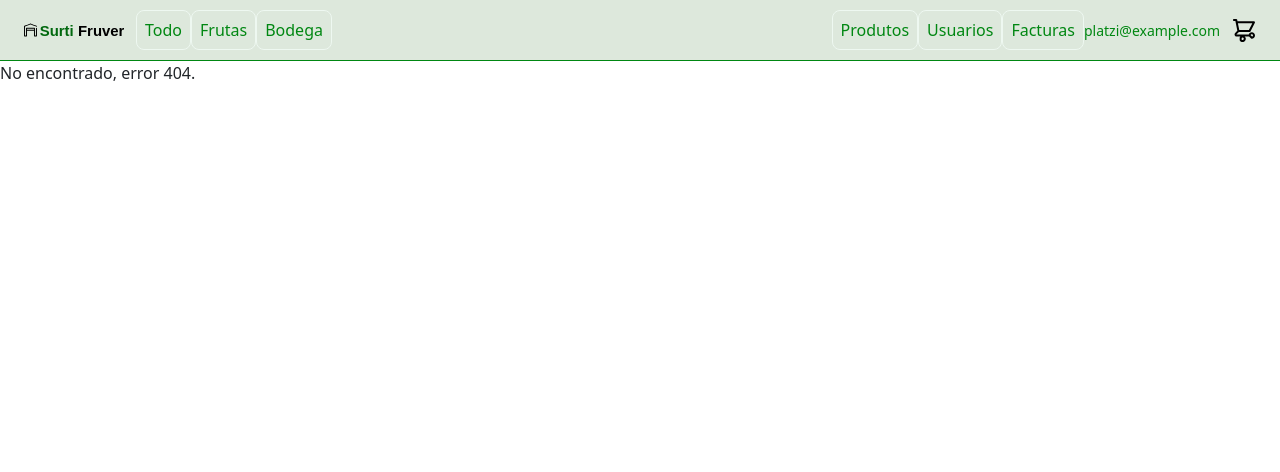
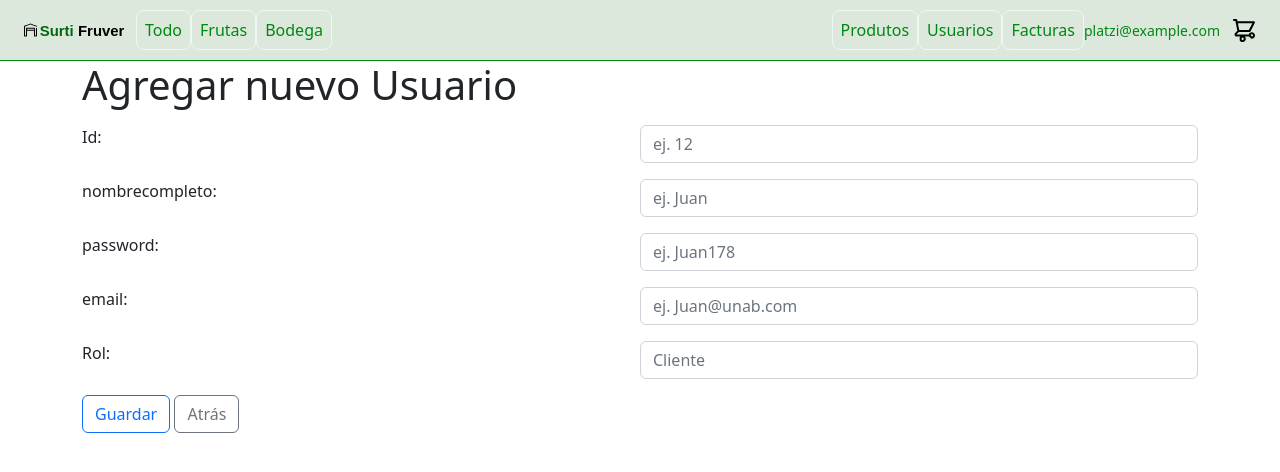
Before and after one commit to Jefferson-Benavides/front-surtifruver, a React app: page /nuevo-Usuario in a window 1280 px wide. Before the commit this address had no page. Shown: the top 472 px of the page. Built offline with nearby package versions, Linux system fonts and the light colour scheme; no server answers.

Commit message:
arreglos usuarios

```diff
--- a/src/forms/CrearUsuarios.jsx
+++ b/src/forms/CrearUsuarios.jsx
@@ -3,7 +3,7 @@ import Form from 'react-bootstrap/Form';
 import Button from 'react-bootstrap/Button';
 import { Container } from 'react-bootstrap';
 import { Link, NavLink, useParams } from 'react-router-dom';
-import { findUsuariosById, guardarUsuarios, listaUsuarios } from '../server/Server';
+import { findUsuarioById, guardarUsuarios, listaUsuarios } from '../server/Server';
 
 const CrearUsuarios= () => {
 
@@ -96,6 +96,7 @@ const CrearUsuarios= () => {
                     <Form.Control
                         type="tel"
                         required
+                        placeholder='ej. Juan@unab.com'
                         name="email"
                         onChange={handleChange}
                         value={Usuarios.Email}
@@ -107,20 +108,10 @@ const CrearUsuarios= () => {
                     <Form.Control
                         type="tel"
                         required
+                        placeholder='Cliente'
                         name="rol"
                         onChange={handleChange}
                         value={Usuarios.Rol}
-                        disabled={disabled}
-                    />
-                </Form.Group>
-                <Form.Group className='lbl-input-grid mb-3'>
-                    <Form.Label>Imagen: </Form.Label>
-                    <Form.Control
-                        type="text"
-                        required
-                        name="urlImage"
-                        onChange={handleChange}
-                        value={Usuarios.urlImage}
                         disabled={disabled}
                     />
                 </Form.Group>
--- a/src/routes/App.jsx
+++ b/src/routes/App.jsx
@@ -34,9 +34,9 @@ const App = () => {
 						<Route exact path="/signup" component={CreateAccount} />
 						<Route exact path="/checkout" component={Checkout} />
 						<Route exact path="/orders" component={Orders} />
-						<Route exact path="/nuevo-Usuarios" component={crearUsuarios} />
+						<Route exact path="/nuevo-Usuario" component={crearUsuarios} />
 						<Route exact path="/admin/Usuarios" component={tableUsuarios} />
-						<Route exact path="/admin/Usuarios/detalles/:id" component={CrearUsuario} />
+						<Route exact path="/admin/Usuario/detalles/:id" component={CrearUsuario} />
 						<Route path="*" component={NotFound} />
 					</Switch>
 				</Layout>
```
